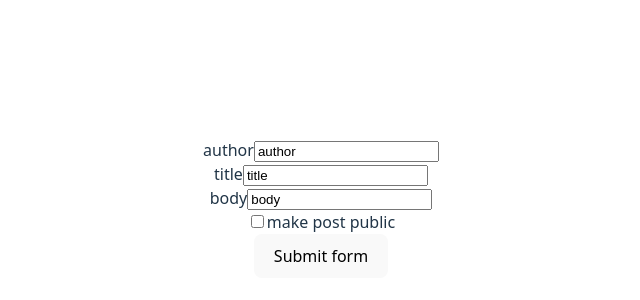
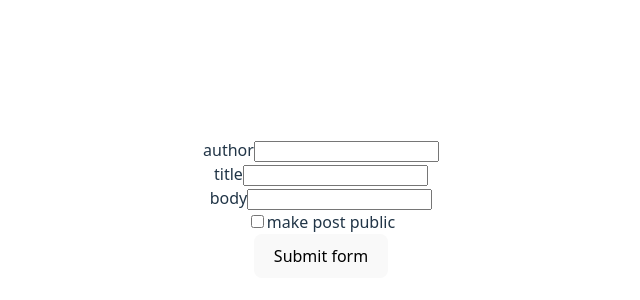
Before and after one commit to ViktorJoseCentonza/react-post-form, a React (Vite) app: page / in a window 1280 px wide. Shown: the part 192-492 px from the top of the page, without its empty margins (319-959 px from the left). Built offline with nearby package versions, Linux system fonts and the light colour scheme.

Commit message:
fix add body params to fetch call

```diff
--- a/src/App.jsx
+++ b/src/App.jsx
@@ -3,9 +3,9 @@ import './App.css'
 
 function App() {
   const [formData, setFormData] = useState({
-    author: 'author',
-    title: 'title',
-    body: 'body',
+    author: '',
+    title: '',
+    body: '',
     public: false
   })
 
@@ -19,18 +19,20 @@ function App() {
       ...formData,
       [e.target.name]: value,
     }));
-
-    console.log(formData)
   }
 
   function handleSubmit(e) {
     e.preventDefault()
+    console.log(formData)
     fetch("https://67c5b4f3351c081993fb1ab6.mockapi.io/api/posts", {
       method: 'POST',
       headers: { 'Content-Type': 'application/json' },
+      body: JSON.stringify(formData)
     })
       .then(res => res.json())
-      .then(data => console.log(data))
+      .then(data => {
+        console.log(data)
+      })
   }
 
   return (
```
